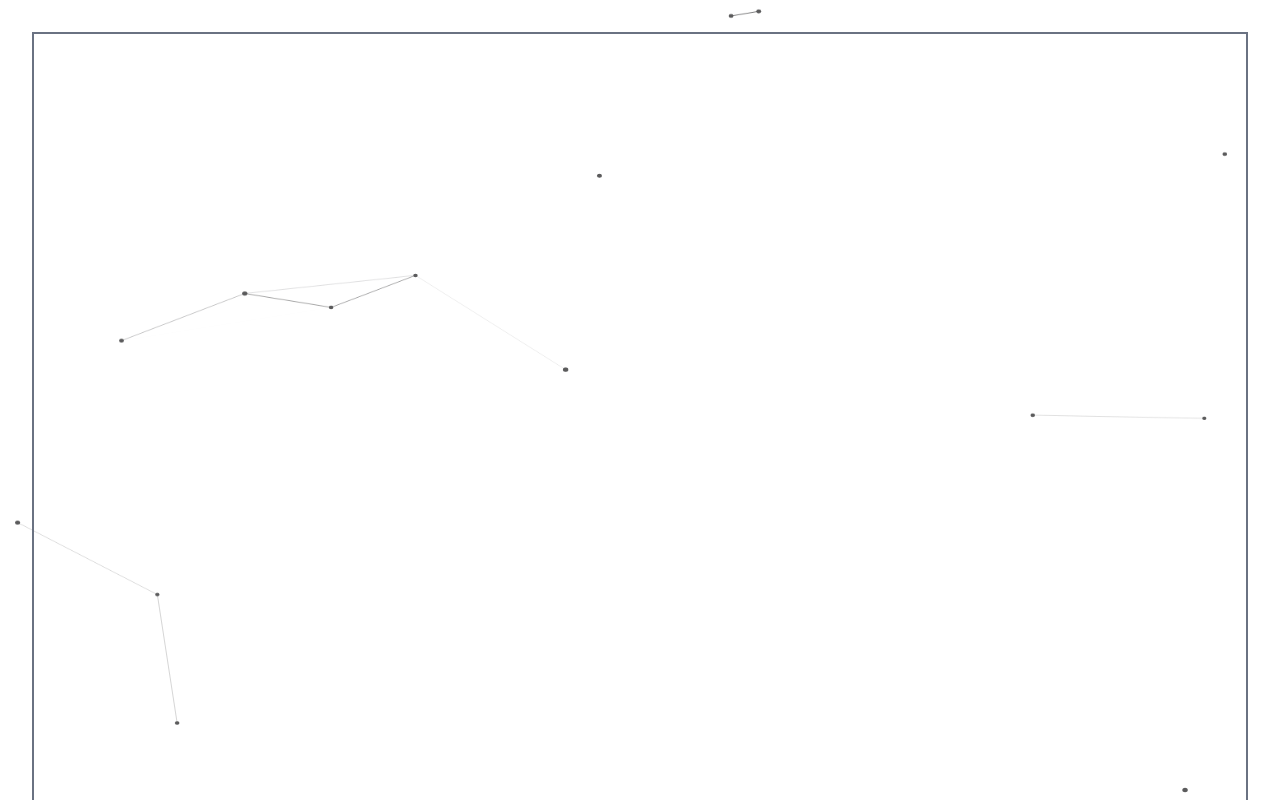
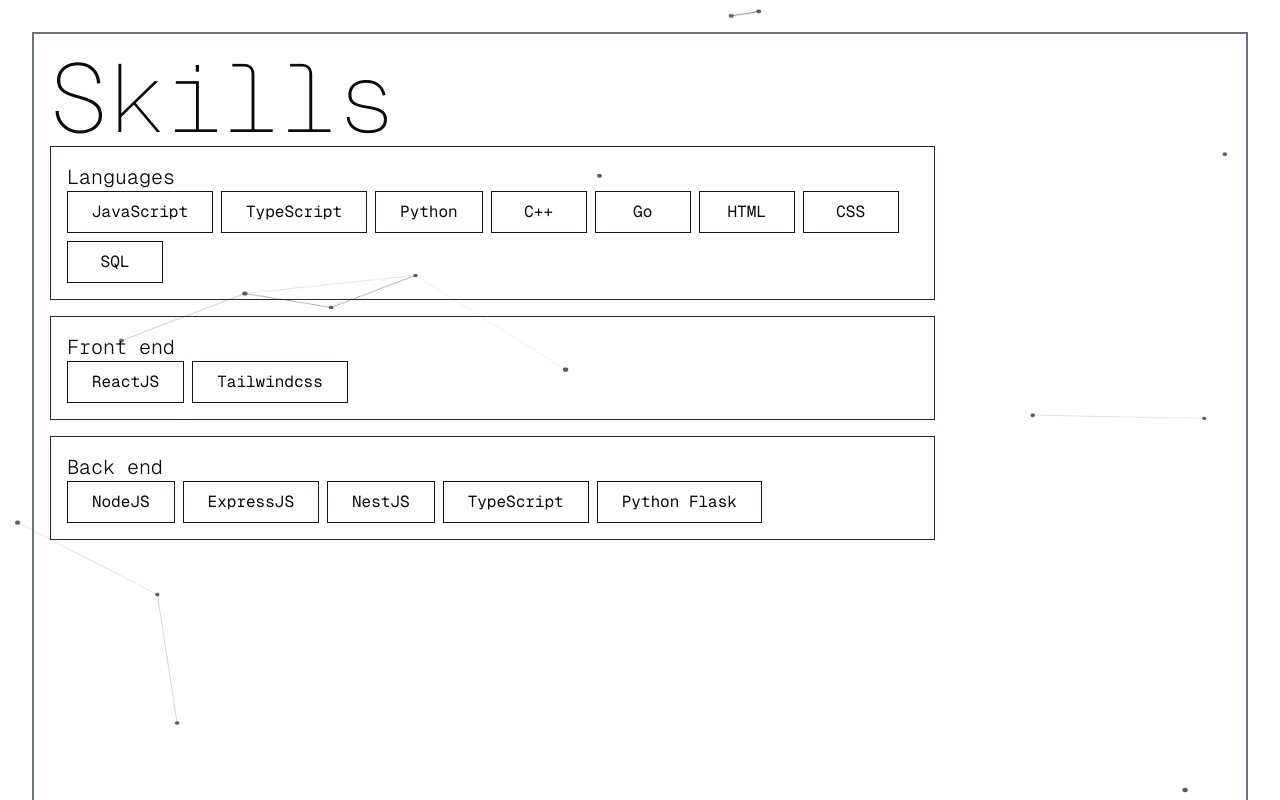
Before and after one commit to halleygz/Portfolio_v2, a Next.js app: page /skills in a window 1280 px wide. Shown: the top 800 px of the page. Built offline with nearby package versions, Linux system fonts and the light colour scheme.

Commit message:
added skills component

```diff
--- a/app/skills/page.tsx
+++ b/app/skills/page.tsx
@@ -1,7 +1,28 @@
+import Heading from "@/components/Shared/Heading";
+import SkillsList from "@/components/Skills/SkillsList";
+import { SkillCardProps } from "@/types/ComponentProps";
+
 export default function Skills() {
+  const skills:SkillCardProps[] = [
+    {
+      setName: "Languages",
+      set: [ "JavaScript", "TypeScript", "Python", "C++", "Go", "HTML", "CSS","SQL"]
+    },
+    {
+      setName: "Front end",
+      set: ["ReactJS", "Tailwindcss"]
+    },
+    {
+      setName: "Back end",
+      set: ["NodeJS", "ExpressJS", "NestJS", "TypeScript", "Python Flask"]
+    },
+  ]
   return (
-    <>
-
-    </>
+    <div>
+      <header>
+        <Heading content="Skills"/>
+      </header>
+      <SkillsList skills={skills}/>
+    </div>
   );
 }
--- /dev/null
+++ b/components/Skills/SkillsCard.tsx
@@ -0,0 +1,19 @@
+import { SkillCardProps } from '@/types/ComponentProps'
+import React from 'react'
+import Button from '../Shared/Button'
+
+const SkillsCard:React.FC<SkillCardProps> = ({
+    setName,
+    set
+}) => {
+  return (
+    <div className='border border-gray-800 overflow-hidden font-mono w-full p-4'>
+      <h2 className="text-xl font-light">{setName}</h2>
+      <div className="flex gap-2 flex-wrap">
+        {set.map((skill)=> (<Button>{skill}</Button>))}
+      </div>
+    </div>
+  )
+}
+
+export default SkillsCard
--- /dev/null
+++ b/components/Skills/SkillsList.tsx
@@ -0,0 +1,15 @@
+import { SkillListProps } from '@/types/ComponentProps'
+import React from 'react'
+import SkillsCard from './SkillsCard'
+
+const SkillsList:React.FC<SkillListProps> = ({
+    skills
+}) => {
+  return (
+    <div className="flex flex-col gap-4 max-w-3/4">
+      {skills.map((skill)=> (<SkillsCard setName={skill.setName} set={skill.set} key={skill.setName}/>))}
+    </div>
+  )
+}
+
+export default SkillsList
```
